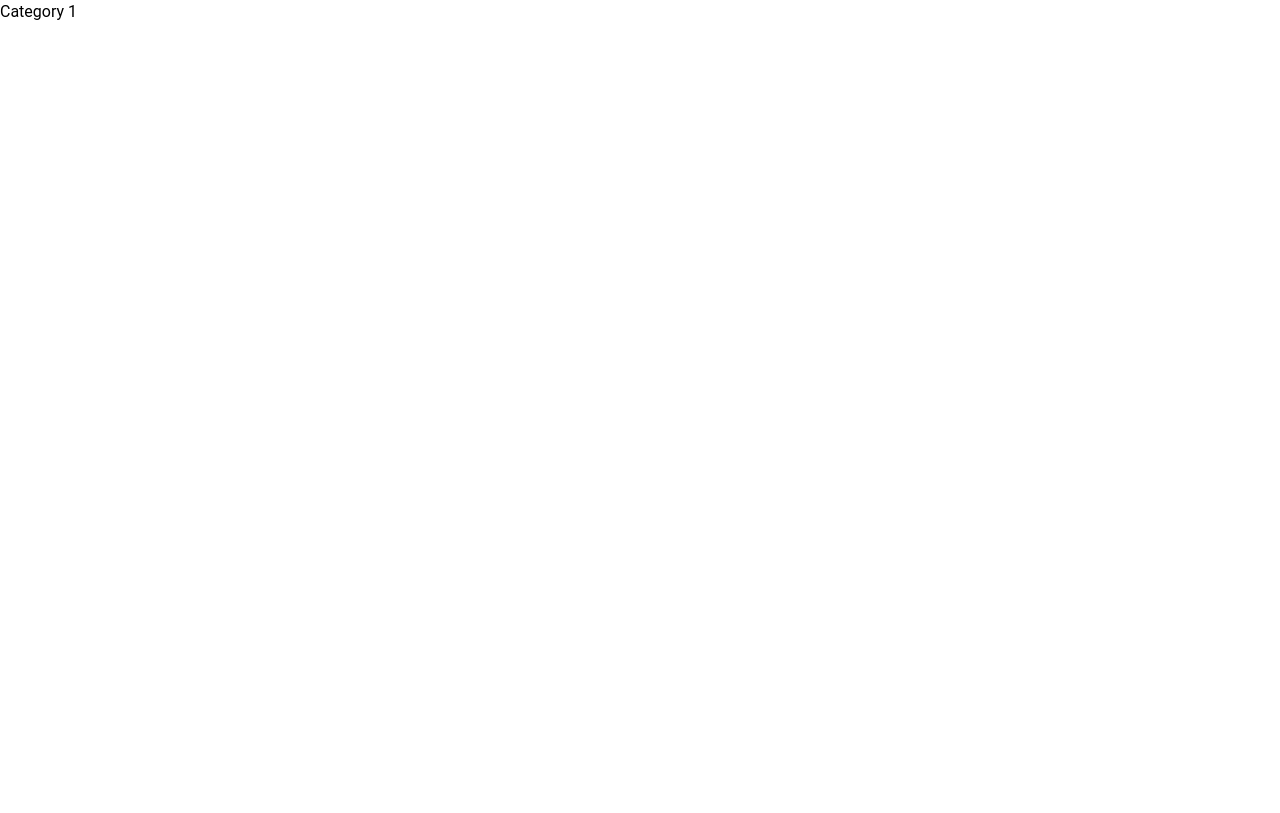
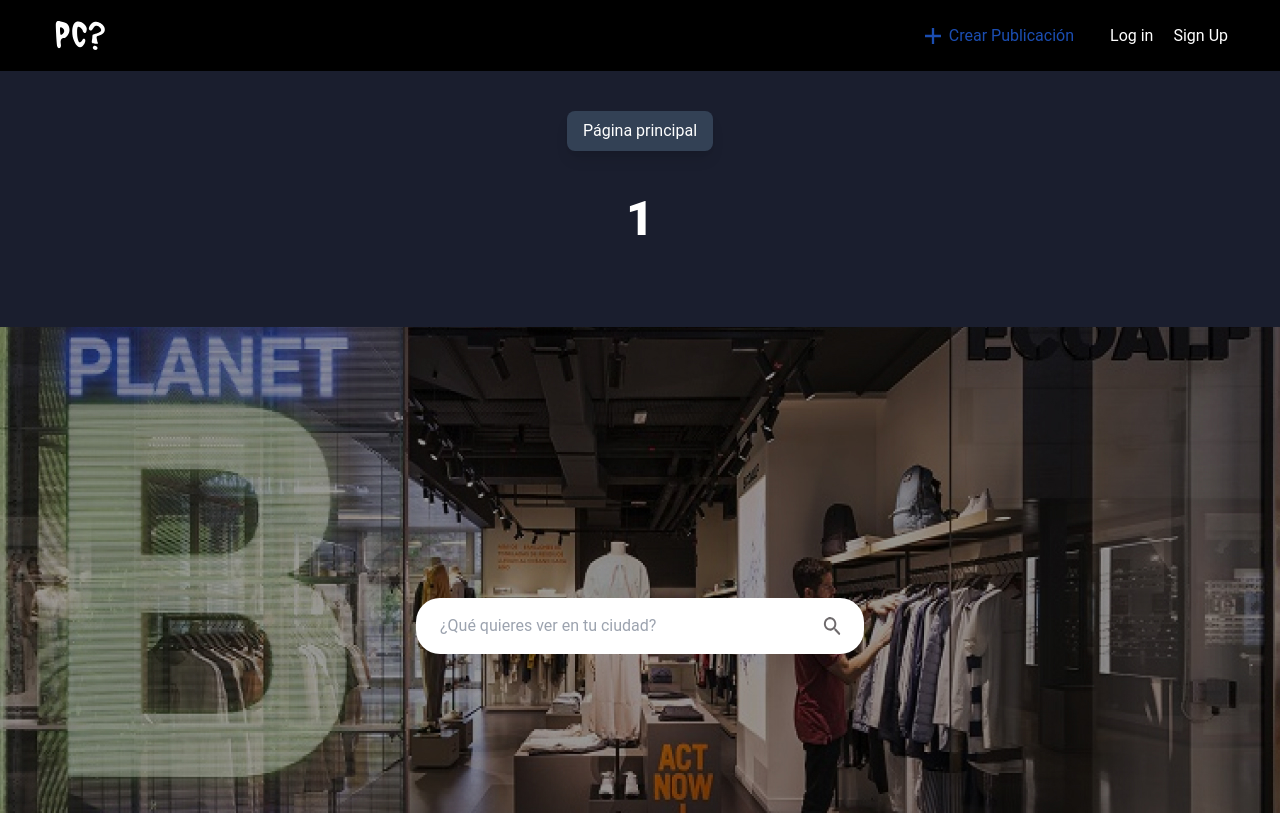
Before and after one commit to steevened/para-cuando, a Next.js app: page /categories/1 in a window 1280 px wide. Built offline with nearby package versions, Linux system fonts and the light colour scheme.

Commit message:
build: styling dinamic routes

```diff
--- a/components/Footer.tsx
+++ b/components/Footer.tsx
@@ -1,8 +1,5 @@
-import Image from 'next/image';
 import imgFooter from '../public/footerImg.jpg';
-import searchLogo from '../public/search.svg';
-
-console.log(imgFooter);
+import Input from './Forms/Input';
 
 const styles = {
   backgroundImage: `url('${imgFooter.src}')`,
@@ -14,18 +11,7 @@ export default function Footer() {
       style={styles}
       className="h-[486px] bg-cover bg-none bg-center flex items-center justify-center"
     >
-      <form className="w-5/6 relative flex items-center mt-28">
-        <input
-          className="w-full rounded-3xl py-4 px-6"
-          type="text"
-          placeholder="¿Qué quieres ver en tu ciudad?"
-        />
-        <Image
-          className="absolute right-5"
-          src={searchLogo}
-          alt="search logo"
-        />
-      </form>
+      <Input />
     </div>
   );
 }
--- /dev/null
+++ b/components/Forms/Input.tsx
@@ -0,0 +1,19 @@
+import Image from 'next/image';
+import searchLogo from '../../public/search.svg';
+
+export default function Input() {
+  return (
+    <form className="w-5/6 max-w-md relative flex items-center mt-28">
+      <input
+        className="w-full rounded-3xl py-4 px-6"
+        type="text"
+        placeholder="¿Qué quieres ver en tu ciudad?"
+      />
+      <Image
+        className="hidden xs:block absolute right-5"
+        src={searchLogo}
+        alt="search logo"
+      />
+    </form>
+  );
+}
--- a/components/Navbar.tsx
+++ b/components/Navbar.tsx
@@ -1,22 +1,23 @@
 import Image from 'next/image';
+import Link from 'next/link';
 import addLogo from '../public/add.svg';
 import logo from '../public/icon-logo.svg';
 
 export default function Navbar() {
   return (
-    <div className="w-full h-[71px] text-center bg-black flex items-center justify-between px-5">
-      <div>
+    <div className="w-full h-[71px] text-center bg-black flex items-center justify-between px-5 sm:px-[52px]">
+      <Link href="/" className="sm:flex-1">
         <Image src={logo} alt="para cuando logo" />
-      </div>
-      <div className="flex items-center gap-2">
+      </Link>
+      <div className="flex items-center gap-2 sm:mr-9">
         <Image src={addLogo} alt="add logo" />
-        <p className="text-2 text-app-blue hidden xs:block">
+        <p className="text-2 sm:subtitle-2 text-app-blue hidden xs:block">
           Crear Publicación
         </p>
       </div>
-      <div className="flex gap-5 text-xs text-white">
-        <p>Log in</p>
-        <p>Sign Up</p>
+      <div className="flex gap-5 text-xs sm:subtitle-2 text-white">
+        <Link href="/auth/login">Log in</Link>
+        <Link href="/auth/register">Sign Up</Link>
       </div>
     </div>
   );
--- a/pages/categories/[slug].tsx
+++ b/pages/categories/[slug].tsx
@@ -1,7 +1,34 @@
+import Layout from '@/components/layouts/Layout';
+import Head from 'next/head';
+import Link from 'next/link';
 import { useRouter } from 'next/router';
-export default function CategoryPage() {
+import { ReactElement } from 'react';
+import { NextPageWithLayout } from '../_app';
+
+const CategoryPage: NextPageWithLayout = () => {
   const router = useRouter();
   const { slug } = router.query;
 
-  return <div>Category {slug}</div>;
-}
+  return (
+    <>
+      <Head>
+        <title>{slug} - Para Cuándo</title>
+        <meta name="description" content="description" />
+      </Head>
+      <section className="flex flex-col items-center justify-center bg-app-blackLight text-white py-10">
+        <Link href="/">
+          <button className="px-4 py-2 rounded-lg shadow-lg bg-slate-700 ">
+            Página principal
+          </button>
+        </Link>
+        <h1 className="title-1 py-10">{slug}</h1>
+      </section>
+    </>
+  );
+};
+
+CategoryPage.getLayout = function getLayout(page: ReactElement) {
+  return <Layout>{page}</Layout>;
+};
+
+export default CategoryPage;
--- a/pages/index.tsx
+++ b/pages/index.tsx
@@ -19,21 +19,11 @@ const Home: NextPageWithLayout = () => {
   return (
     <>
       <Head>
-        <title>Para Cuando</title>
+        <title>Para Cuándo</title>
         <meta name="description" content="description" />
       </Head>
-      <div className="flex flex-col items-center justify-between min-h-screen py-10 text-white bg-app-blue">
-        <div className="flex gap-5">
-          <button className="px-4 py-1 border rounded-lg focus:scale-95">
-            <Link href="/auth/login">Login</Link>
-          </button>
-          <button className="px-4 py-1 border rounded-lg focus:scale-95">
-            <Link href="/auth/register">Register</Link>
-          </button>
-        </div>
-        <Link href="/">
-          <h1 className="title-1">HOME</h1>
-        </Link>
+      <div className="flex flex-col items-center justify-between  py-10 text-white bg-app-blackLight">
+        <h1 className="title-1">HOME</h1>
         <ul className="flex justify-between w-3/4 mt-10">
           {categories.map((categorie) => (
             <li key={categorie.id}>
--- a/styles/globals.css
+++ b/styles/globals.css
@@ -17,7 +17,7 @@
     @apply not-italic font-medium text-2xl leading-7;
   }
   .subtitle-2 {
-    @apply not-italic font-normal text-base font-weight: 400 leading-[19px];
+    @apply not-italic font-normal text-base leading-[19px];
   }
   .title-3 {
     @apply not-italic font-semibold text-xl leading-[23px];
```
